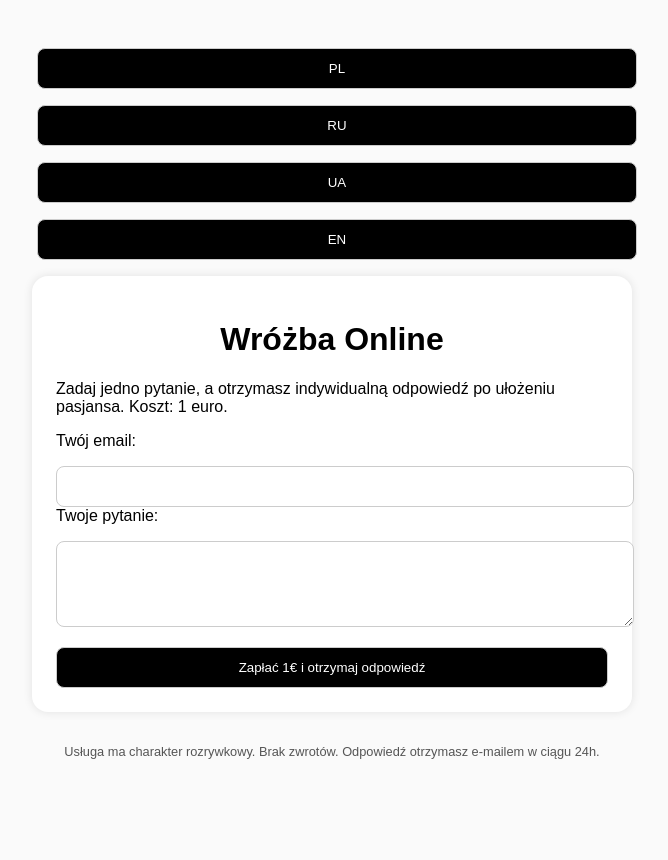
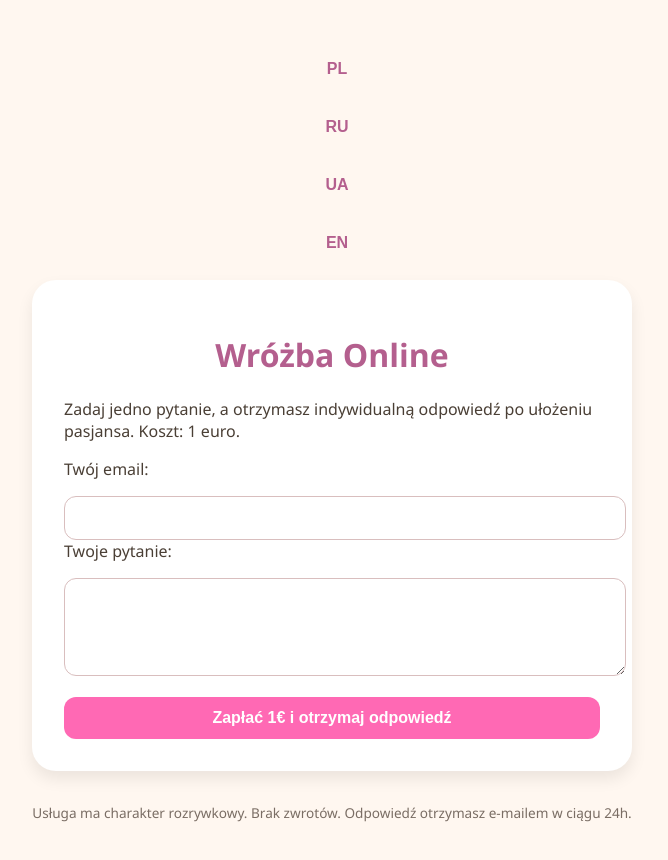
Before and after one commit to HappyVik/wrozba-site, a plain HTML site: page index.html in a window 1280 px wide. Shown: the whole page, without its empty margins (308-976 px from the left). Before the commit the page ends 804 px from the top, so only its background shows below. Drawn offline with Linux system fonts and the light colour scheme.

Commit message:
Update index.html

```diff
--- a/index.html
+++ b/index.html
@@ -5,14 +5,62 @@
   <meta name="viewport" content="width=device-width, initial-scale=1.0" />
   <title>Wróżba Online</title>
   <style>
-    body { font-family: sans-serif; padding: 2rem; background: #fafafa; max-width: 600px; margin: auto; }
-    h1 { text-align: center; }
-    .lang-switcher { text-align: right; margin-bottom: 1rem; }
-    .lang-switcher button { margin-left: 5px; }
-    .card { background: white; padding: 1.5rem; border-radius: 1rem; box-shadow: 0 0 10px rgba(0,0,0,0.1); }
-    input, textarea, button { width: 100%; margin-top: 1rem; padding: 0.75rem; border-radius: 0.5rem; border: 1px solid #ccc; }
-    button { background: black; color: white; cursor: pointer; }
-    footer { font-size: 0.8rem; color: #555; margin-top: 2rem; text-align: center; }
+    body {
+      font-family: 'Segoe UI', sans-serif;
+      background: #fff7f0;
+      padding: 2rem;
+      max-width: 600px;
+      margin: auto;
+      color: #4a3f35;
+    }
+    h1 { text-align: center; color: #b45f8e; }
+    .lang-switcher {
+      text-align: right;
+      margin-bottom: 1rem;
+    }
+    .lang-switcher button {
+      margin-left: 5px;
+      background: none;
+      border: none;
+      font-weight: bold;
+      color: #b45f8e;
+      cursor: pointer;
+    }
+    .card {
+      background: #ffffff;
+      padding: 2rem;
+      border-radius: 1.5rem;
+      box-shadow: 0 8px 16px rgba(0,0,0,0.08);
+    }
+    input, textarea, button {
+      width: 100%;
+      margin-top: 1rem;
+      padding: 0.75rem;
+      border-radius: 0.75rem;
+      border: 1px solid #d9bebe;
+      font-size: 1rem;
+    }
+    input:focus, textarea:focus {
+      border-color: #b45f8e;
+      outline: none;
+    }
+    button {
+      background: #ff69b4;
+      color: white;
+      font-weight: bold;
+      border: none;
+      cursor: pointer;
+      transition: background 0.3s;
+    }
+    button:hover {
+      background: #e3559c;
+    }
+    footer {
+      font-size: 0.85rem;
+      color: #7a6d64;
+      margin-top: 2rem;
+      text-align: center;
+    }
   </style>
 </head>
 <body>
@@ -27,14 +75,13 @@
     <h1 id="title">Wróżba Online</h1>
     <p id="desc">Zadaj jedno pytanie, a otrzymasz indywidualną odpowiedź po ułożeniu pasjansa. Koszt: 1 euro.</p>
 
-    <form action="https://secure.przelewy24.pl/trnRequest" method="POST">
+    <form id="pay-form" action="https://secure.przelewy24.pl/trnRequest" method="POST">
       <label id="email-label">Twój email:</label>
       <input type="email" name="email" required />
 
       <label id="question-label">Twoje pytanie:</label>
       <textarea name="question" rows="4" required></textarea>
 
-      <!-- Dummy P24 integration values, replace with your real data -->
       <input type="hidden" name="p24_merchant_id" value="YOUR_MERCHANT_ID" />
       <input type="hidden" name="p24_pos_id" value="YOUR_POS_ID" />
       <input type="hidden" name="p24_amount" value="100" />
@@ -42,7 +89,7 @@
       <input type="hidden" name="p24_description" value="Wróżba online - jedno pytanie" />
       <input type="hidden" name="p24_country" value="PL" />
       <input type="hidden" name="p24_session_id" value="SESSION123" />
-      <input type="hidden" name="p24_url_return" value="https://wrozba-site.vercel.app/dziekujemy-pl.html" />
+      <input type="hidden" name="p24_url_return" id="url_return" value="" />
       <input type="hidden" name="p24_url_status" value="https://wrozba-site.vercel.app/status" />
 
       <button type="submit" id="pay-btn">Zapłać 1€ i otrzymaj odpowiedź</button>
@@ -54,6 +101,8 @@
   </footer>
 
   <script>
+    let currentLang = 'pl';
+
     const translations = {
       pl: {
         title: "Wróżba Online",
@@ -90,6 +139,7 @@
     };
 
     function setLang(lang) {
+      currentLang = lang;
       document.getElementById("title").innerText = translations[lang].title;
       document.getElementById("desc").innerText = translations[lang].desc;
       document.getElementById("email-label").innerText = translations[lang].emailLabel;
@@ -97,6 +147,11 @@
       document.getElementById("pay-btn").innerText = translations[lang].payBtn;
       document.getElementById("disclaimer").innerText = translations[lang].disclaimer;
     }
+
+    document.getElementById("pay-form").addEventListener("submit", function(e) {
+      const returnUrl = `https://wrozba-site.vercel.app/dziekujemy-${currentLang}.html`;
+      document.getElementById("url_return").value = returnUrl;
+    });
   </script>
 </body>
 </html>
```
